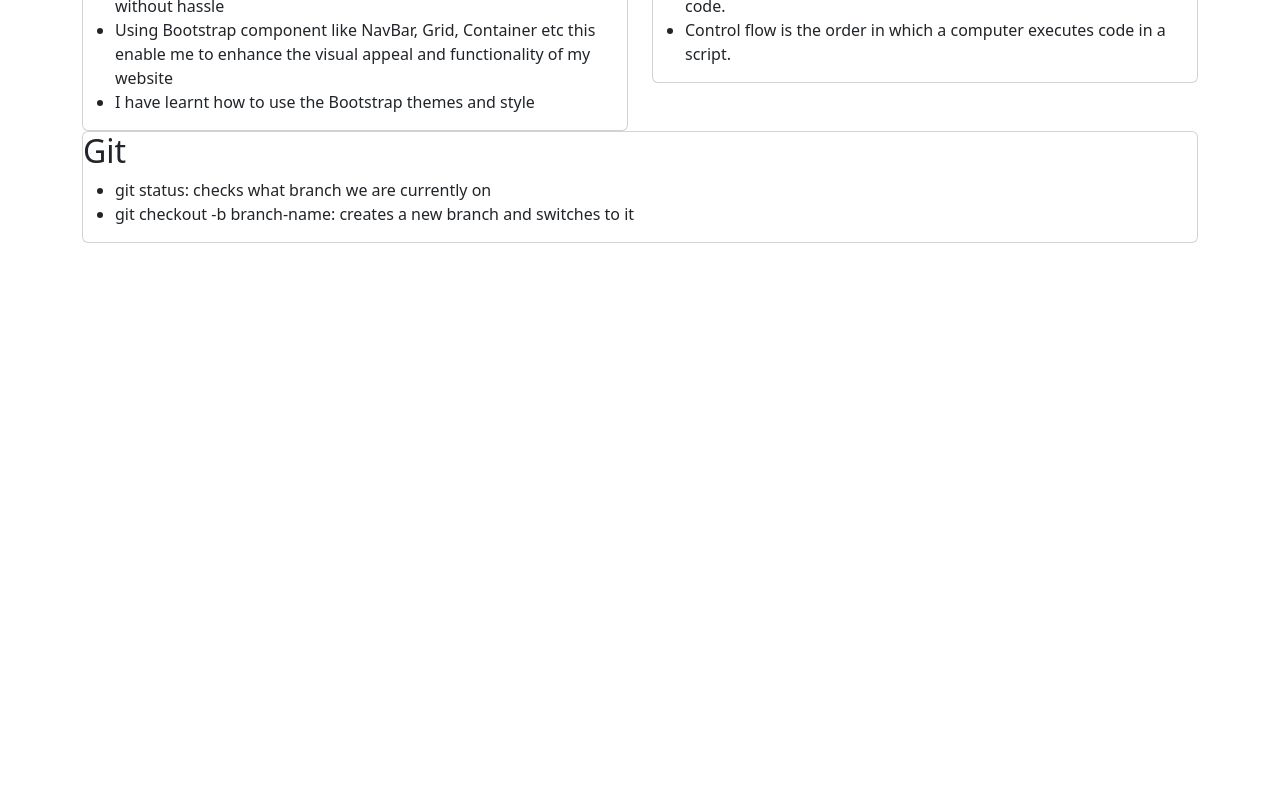
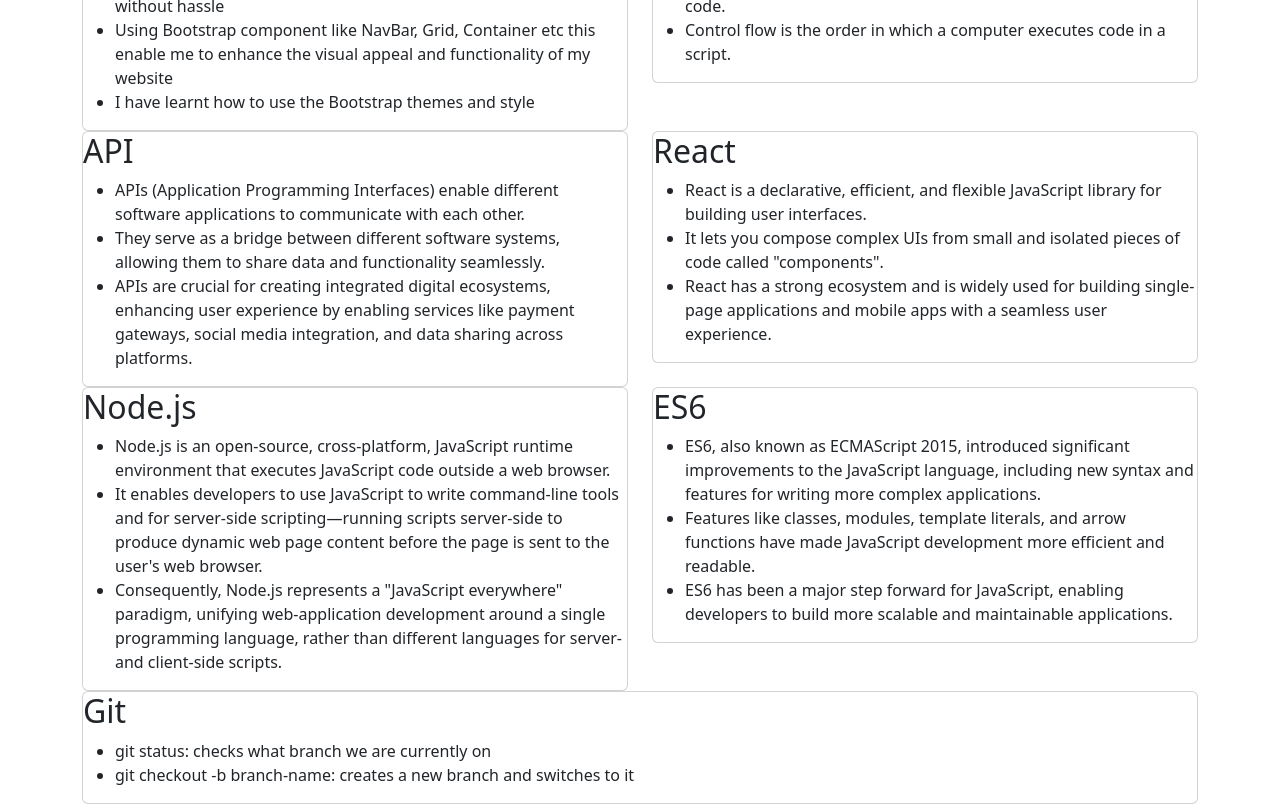
Before and after one commit to Terr0y/react-portfolio, a React (Vite) app: page / in a window 1280 px wide. Shown: the part 1600-2404 px from the top of the page. Before the commit the page ends 1843 px from the top, so only its background shows below. Built offline with nearby package versions, Linux system fonts and the light colour scheme.

Commit message:
added skills

```diff
--- a/src/components/ContactPage.jsx
+++ b/src/components/ContactPage.jsx
@@ -9,7 +9,7 @@
             <div className="card-body">
               <i className="fa fa-phone"></i>
               <h4 className="text-uppercase">Phone</h4>
-              <div>(123) 456-7890</div> {/* Replace with your actual phone number */}
+              <div>(123) 456-7890</div> {/* your phone number */}
             </div>
           </div>
         </div>
@@ -18,7 +18,7 @@
             <div className="card-body">
               <i className="fa fa-envelope"></i>
               <h4 className="text-uppercase">Email</h4>
-              <div>email@example.com</div> {/* Replace with your actual email */}
+              <div>olaterry208@yahoo.com</div> {/* your actual email */}
             </div>
           </div>
         </div>
--- a/src/components/HomePage.jsx
+++ b/src/components/HomePage.jsx
@@ -1,53 +1,64 @@
-import React from 'react';
-import Carousel from './Carousel'; // You will need to create this component
-import profilepic from "../images/profile_pic.png"
+import React from "react";
+import Carousel from "./Carousel"; // You will need to create this component
+import profilepic from "../images/profile_pic.png";
 const HomePage = () => {
   return (
     <div>
       <section id="hero" className="jumbotron text-center mb-4">
         <div className="container">
           {/* Replace 'path_to_profile_pic' with the actual path to your profile image */}
-          <img src= {profilepic} alt="Your Profile" className="rounded-circle" />
-          <h1 className="display-2">Your Name</h1>
+          <img src={profilepic} alt="Your Profile" className="rounded-circle" />
+          <h1 className="display-2">Ola Terry</h1>
           <p className="lead">
-            I'm a Fiber Specialist Engineer deeply involved in the telecom industry, ensuring smooth connectivity and driving innovation.
-            Presently, I'm trying to develop my skills in Front-End-Web Developing. Check me out on Linkedin
+            I'm a Fiber Specialist Engineer deeply involved in the telecom
+            industry, ensuring smooth connectivity and driving innovation.
+            Presently, I'm trying to develop my skills in Front-End-Web
+            Developing. Check me out on Linkedin
           </p>
-          <a href="https://www.linkedin.com/in/yourlinkedinprofile" className="btn btn-primary" target="_blank" rel="noopener noreferrer">click here</a>
+          <a
+            href="https://www.linkedin.com/in/yourlinkedinprofile"
+            className="btn btn-primary"
+            target="_blank"
+            rel="noopener noreferrer"
+          >
+            click here
+          </a>
         </div>
       </section>
       <Carousel /> {/* This will be your image carousel component */}
       {/* Additional content here */}
-      <section className='container'>
+      <section className="container">
         <section id="skills" class="col-12">
           <div className="card text-center rounded-4">
             <h2 className="mb-4">Skills</h2>
             <p>
-          The listed skills in the grid below, are what I have learnt so far and
-          I looking forward to learn some other skills as per the module in
-          other for me to become a well skilled Front-End Web Developer.
+              The listed skills in the grid below, are what I have learnt so far
+              and I looking forward to learn some other skills as per the module
+              in other for me to become a well skilled Front-End Web Developer.
             </p>
           </div>
         </section>
-
 
         <section className="row">
           <div className="col-md-6 col-sm-12">
             <section className="card" id="html-section">
               <h2>HTML</h2>
               <ul>
-            <li>The head element contains information about the webpage.</li>
                 <li>
-              The body element represents the visible content shown to the user.
+                  The head element contains information about the webpage.
                 </li>
                 <li>
-              HTML tells browsers which part of a webpage is a header, which is
-              a footer, where paragraph belongs, where images and grahics, and
-              videos are placed.
+                  The body element represents the visible content shown to the
+                  user.
                 </li>
                 <li>
-              Every HTML tag begins with an open angle bracket {`(<)`} and closes
-              with a closed angle bracket {`(>)`}
+                  HTML tells browsers which part of a webpage is a header, which
+                  is a footer, where paragraph belongs, where images and
+                  grahics, and videos are placed.
+                </li>
+                <li>
+                  Every HTML tag begins with an open angle bracket {`(<)`} and
+                  closes with a closed angle bracket {`(>)`}
                 </li>
               </ul>
             </section>
@@ -64,14 +75,14 @@
                 </li>
                 <li>
                   It enables the separation of content and design, allowing
-              developers to control the layout, colors, fonts, and spacing of
-              web pages
+                  developers to control the layout, colors, fonts, and spacing
+                  of web pages
                 </li>
               </ul>
             </section>
           </div>
         </section>
-    <section className='row'>
+        <section className="row">
           <div className="col-md-6 col-sm-12">
             <section className="card" id="Bootstrap-section">
               <h2>Bootstrap</h2>
@@ -81,39 +92,134 @@
                   without hassle
                 </li>
                 <li>
-            Using Bootstrap component like NavBar, Grid, Container etc this
-            enable me to enhance the visual appeal and functionality of my
-            website
+                  Using Bootstrap component like NavBar, Grid, Container etc
+                  this enable me to enhance the visual appeal and functionality
+                  of my website
                 </li>
                 <li>I have learnt how to use the Bootstrap themes and style</li>
               </ul>
             </section>
           </div>
+
           <div className="col-md-6 col-sm-12">
             <section className="card" id="javascript-section">
               <h2>JavaScript</h2>
               <ul>
                 <li>
-              A variable is a named container that allows us to store data in
-              our code.
+                  A variable is a named container that allows us to store data
+                  in our code.
                 </li>
                 <li>
-              Control flow is the order in which a computer executes code in a
-              script.
+                  Control flow is the order in which a computer executes code in
+                  a script.
                 </li>
               </ul>
             </section>
           </div>
         </section>
-    <section className='row'>
+        <section className="row">
+          <div className="col-md-6 col-sm-12">
+            <section className="card" id="API-section">
+              <h2>API</h2>
+              <ul>
+                <li>
+                  APIs (Application Programming Interfaces) enable different
+                  software applications to communicate with each other.
+                </li>
+                <li>
+                  They serve as a bridge between different software systems,
+                  allowing them to share data and functionality seamlessly.
+                </li>
+                <li>
+                  APIs are crucial for creating integrated digital ecosystems,
+                  enhancing user experience by enabling services like payment
+                  gateways, social media integration, and data sharing across
+                  platforms.
+                </li>
+              </ul>
+            </section>
+          </div>
+
+          <div className="col-md-6 col-sm-12">
+            <section className="card" id="React-section">
+              <h2>React</h2>
+              <ul>
+                <li>
+                  React is a declarative, efficient, and flexible JavaScript
+                  library for building user interfaces.
+                </li>
+                <li>
+                  It lets you compose complex UIs from small and isolated pieces
+                  of code called "components".
+                </li>
+                <li>
+                  React has a strong ecosystem and is widely used for building
+                  single-page applications and mobile apps with a seamless user
+                  experience.
+                </li>
+              </ul>
+            </section>
+          </div>
+        </section>
+        <section className="row">
+          <div className="col-md-6 col-sm-12">
+            <section className="card" id="NodeJS-section">
+              <h2>Node.js</h2>
+              <ul>
+                <li>
+                  Node.js is an open-source, cross-platform, JavaScript runtime
+                  environment that executes JavaScript code outside a web
+                  browser.
+                </li>
+                <li>
+                  It enables developers to use JavaScript to write command-line
+                  tools and for server-side scripting—running scripts
+                  server-side to produce dynamic web page content before the
+                  page is sent to the user's web browser.
+                </li>
+                <li>
+                  Consequently, Node.js represents a "JavaScript everywhere"
+                  paradigm, unifying web-application development around a single
+                  programming language, rather than different languages for
+                  server- and client-side scripts.
+                </li>
+              </ul>
+            </section>
+          </div>
+
+          <div className="col-md-6 col-sm-12">
+            <section className="card" id="javascript-section">
+              <h2>ES6</h2>
+              <ul>
+                <li>
+                  ES6, also known as ECMAScript 2015, introduced significant
+                  improvements to the JavaScript language, including new syntax
+                  and features for writing more complex applications.
+                </li>
+                <li>
+                  Features like classes, modules, template literals, and arrow
+                  functions have made JavaScript development more efficient and
+                  readable.
+                </li>
+                <li>
+                  ES6 has been a major step forward for JavaScript, enabling
+                  developers to build more scalable and maintainable
+                  applications.
+                </li>
+              </ul>
+            </section>
+          </div>
+        </section>
+
+        <section className="row">
           <div className="col-sm-12">
             <section className="card" id="git-section">
               <h2>Git</h2>
               <ul>
                 <li>git status: checks what branch we are currently on</li>
                 <li>
-              git checkout -b branch-name: creates a new branch and switches to
-              it
+                  git checkout -b branch-name: creates a new branch and switches
+                  to it
                 </li>
               </ul>
             </section>
```
Also changed, not shown: src/App.jsx (+7 -7 lines), src/components/Header.jsx (+16 -13 lines). Lines whose indentation alone changed are shown as unchanged.
